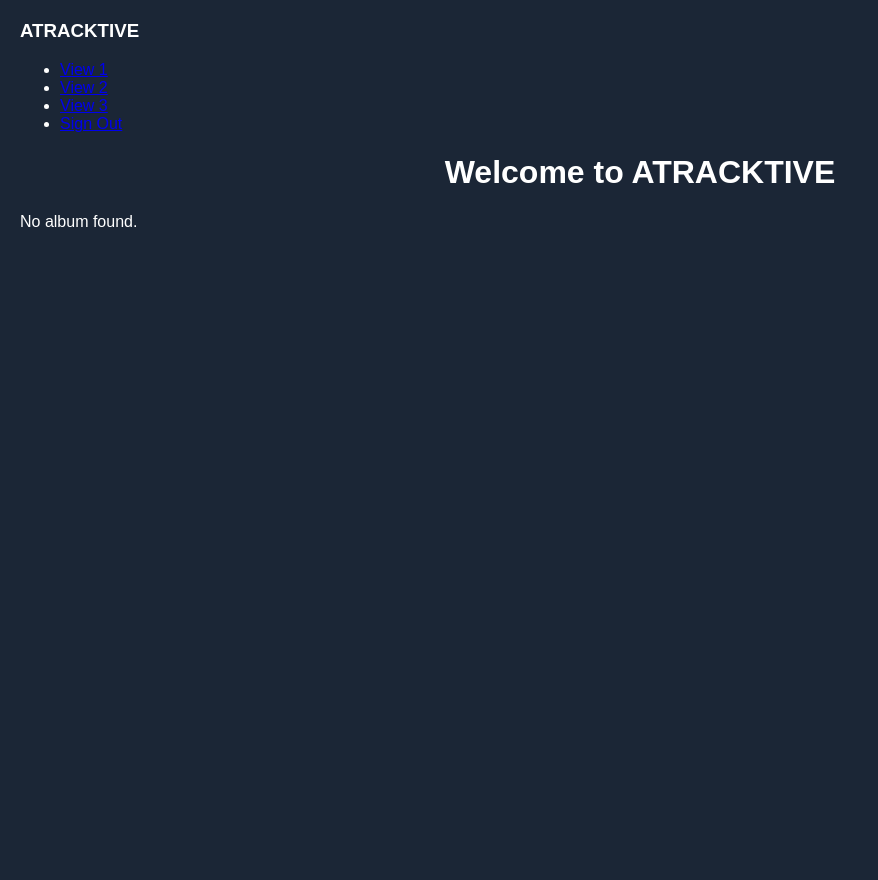
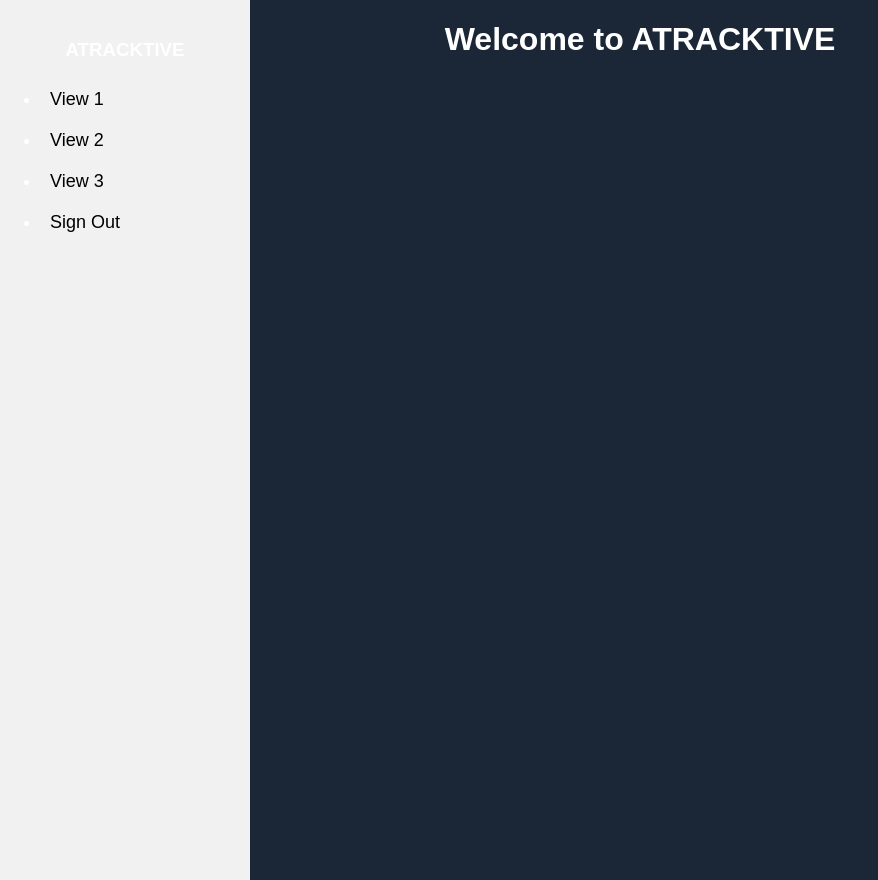
Before and after one commit to MattDoesTech/atracktive-djangoheroku, a Django app: page / in a window 1280 px wide. Shown: the whole page, without its empty margins (0-878 px from the left). Run offline with Django 4.2, Linux system fonts and the light colour scheme; data that the repository does not hold is empty; some libraries are stand-ins or nearby versions.

Commit message:
style the sidebar

```diff
--- a/catalogue/templates/navbar.html
+++ b/catalogue/templates/navbar.html
@@ -1,4 +1,32 @@
 <!-- sidebar.html - Side Navbar template -->
+<style>
+    /* Add your styles for the sidebar here */
+    .sidebar {
+        height: 100%;
+        width: 250px;
+        position: fixed;
+        top: 0;
+        left: 0;
+        background-color: #f1f1f1;
+        padding-top: 20px;
+    }
+
+    .sidebar a {
+        padding: 10px;
+        text-decoration: none;
+        font-size: 18px;
+        color: #000;
+        display: block;
+    }
+
+    .sidebar a:hover {
+        background-color: #ddd;
+    }
+
+    .sidebar-header {
+        text-align: center;
+    }
+</style>
 <nav class="sidebar">
     <div class="sidebar-header">
         <h3>ATRACKTIVE</h3>
```
